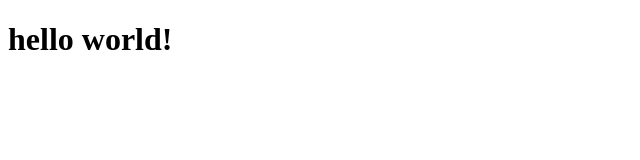
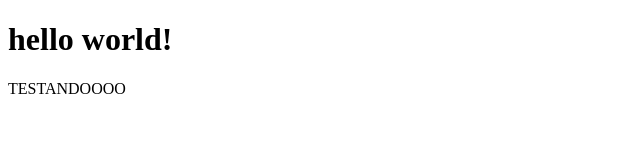
Before and after one commit to Arthur095kk/vou-excluir-depois, a plain HTML site: page index.html in a window 1280 px wide. Shown: the whole page, without its empty margins (0-640 px from the left). Drawn offline with Linux system fonts and the light colour scheme.

Commit message:
no p do h1 (MEXI NELE)

```diff
--- a/index.html
+++ b/index.html
@@ -6,5 +6,6 @@
 </head>
 <body>
     <h1>hello world!</h1>
+    <P>TESTANDOOOO</P>
 </body>
 </html>
```
